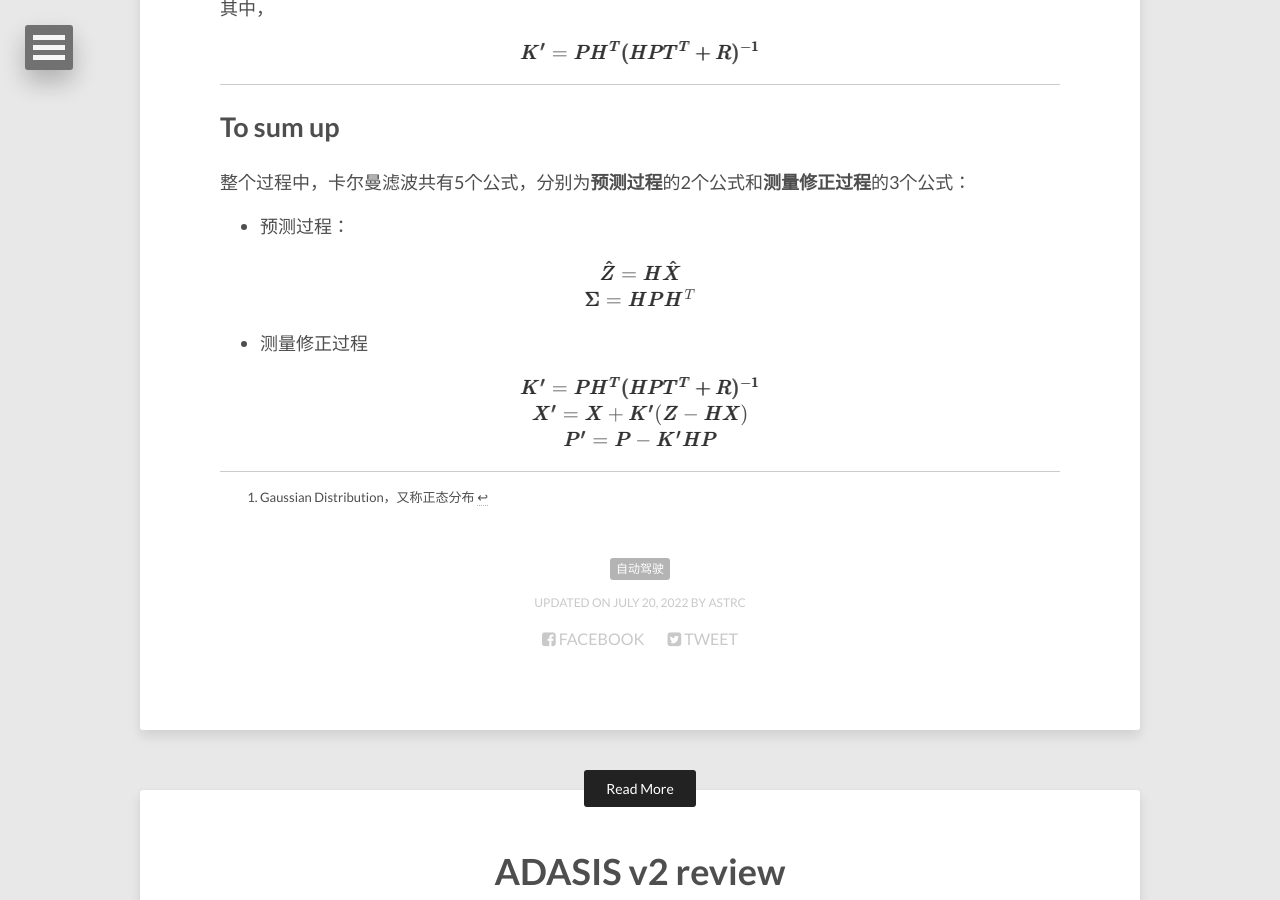
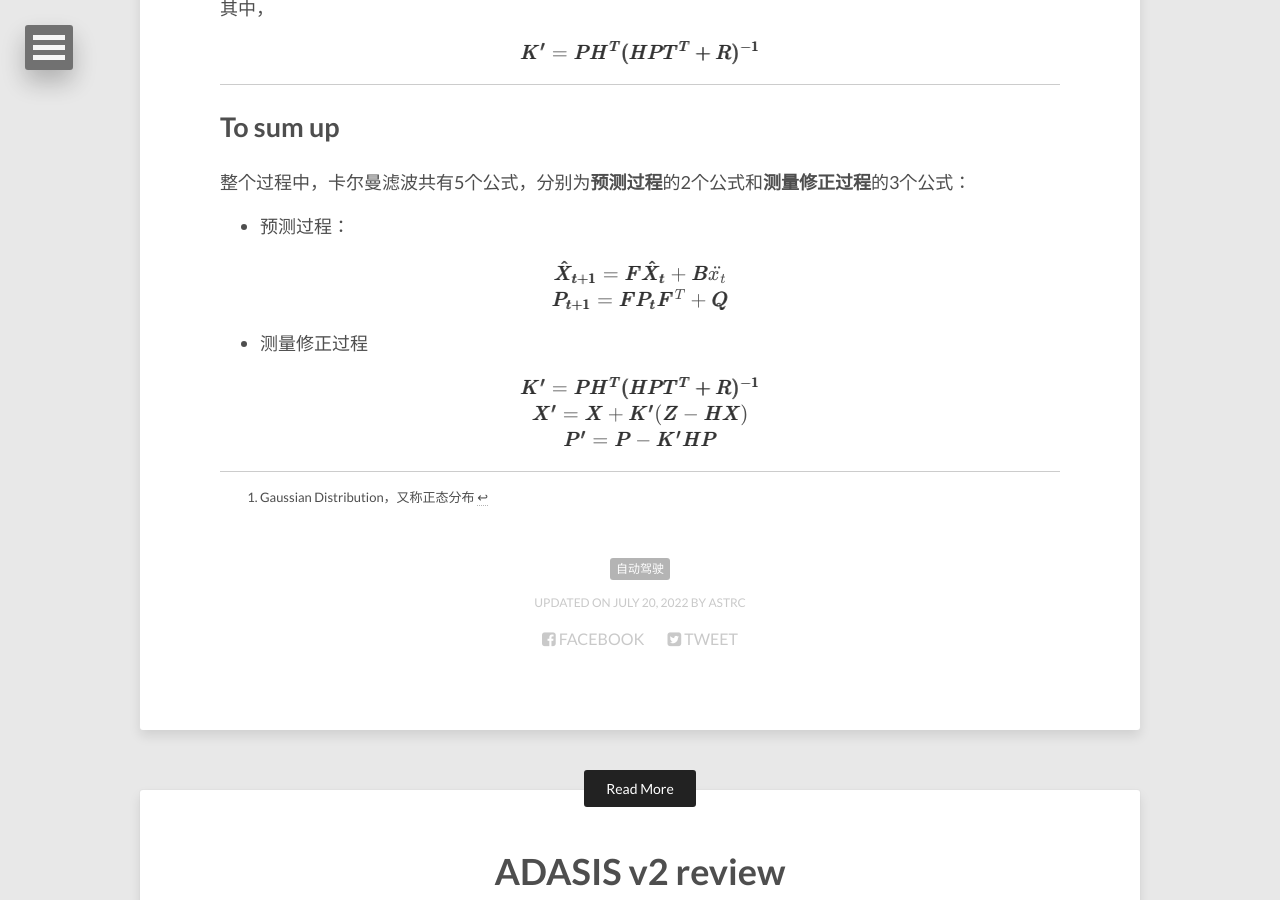
Before and after one commit to lucameng/lucameng.github.io, a Jekyll site: the page built from _posts/2022-07-20-Kalman-Filter.md, in a window 1280 px wide and 900 px high, scrolled down 5478 px. Built offline with Jekyll 4.4.1, drawn with Linux system fonts in a browser that asks for light colours; formulas are drawn with MathJax 3.

Commit message:
update KF

```diff
--- a/_posts/2022-07-20-Kalman-Filter.md
+++ b/_posts/2022-07-20-Kalman-Filter.md
@@ -359,13 +359,13 @@ $
 
 <center>
 $
-\pmb{\hat{Z}} = \pmb{H} \pmb{\hat{X}}
+\pmb{\hat{X}_{t+1}} = \pmb{F} \pmb{\hat{X}_{t}} + \pmb{B} \ddot{x_t}
 $
 </center>
 
 <center>
 $
-\pmb{\Sigma} = \pmb{H} \pmb{P}  \pmb{H}^T
+\pmb{P_{t+1}} = \pmb{F} \pmb{P_{t}}\pmb{F}^T + \pmb{Q}
 $
 </center>
 
```
